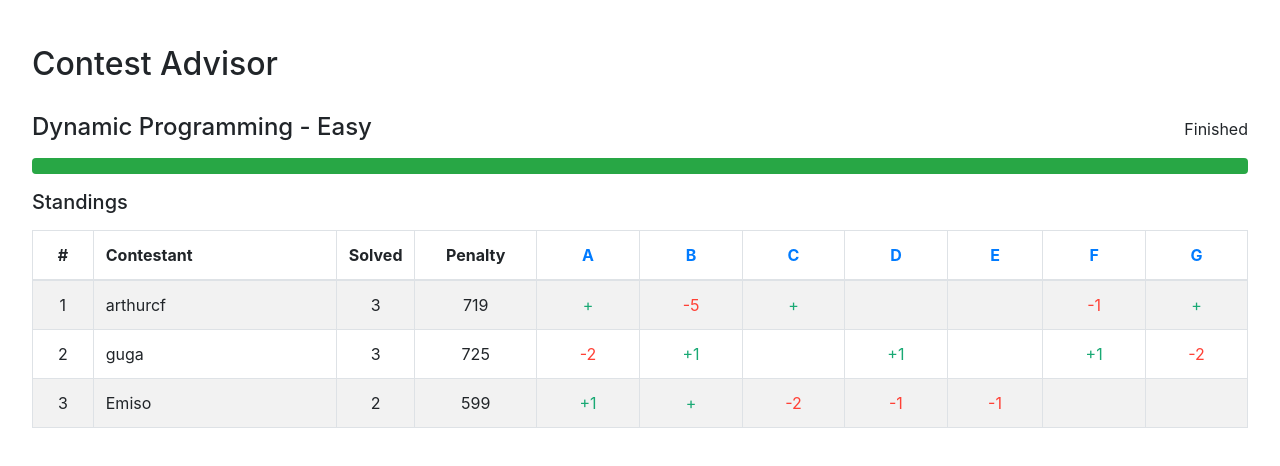
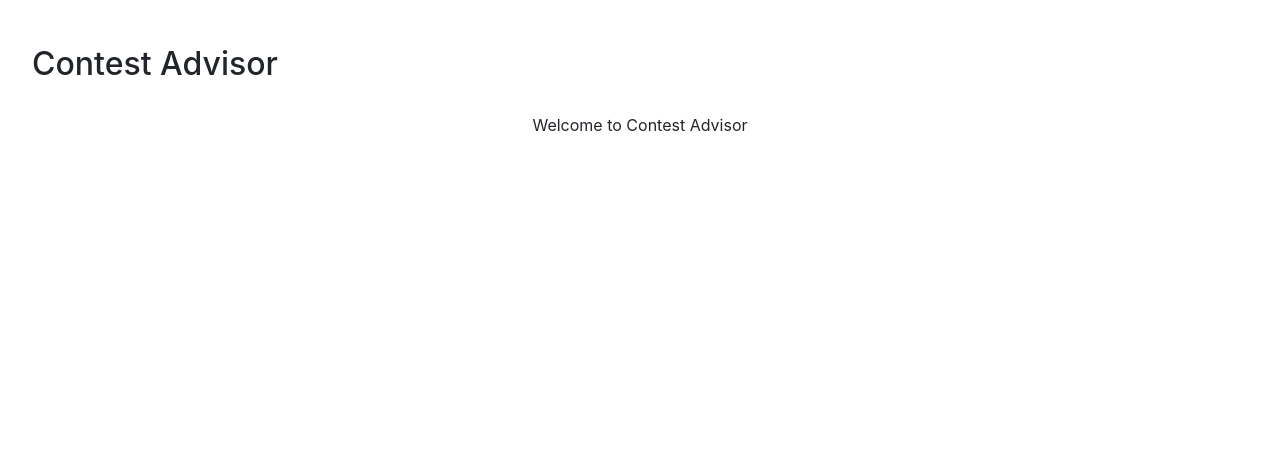
Before and after one commit to gugabribeiro/contest-advisor, a React app: page / in a window 1280 px wide. Built offline with nearby package versions, Linux system fonts and the light colour scheme.

Commit message:
Integrate with contest advisor service

```diff
--- a/package.json
+++ b/package.json
@@ -9,6 +9,7 @@
     "react": "^17.0.2",
     "react-bootstrap": "^1.5.2",
     "react-dom": "^17.0.2",
+    "react-router-dom": "^5.2.0",
     "react-scripts": "4.0.3"
   },
   "scripts": {
--- a/public/index.html
+++ b/public/index.html
@@ -2,7 +2,10 @@
 <html lang="en">
   <head>
     <meta charset="utf-8" />
-    <link rel="icon" href="%PUBLIC_URL%/favicon.ico" />
+    <link
+      rel="icon"
+      href="https://icon-library.com/images/icon-check-mark/icon-check-mark-24.jpg"
+    />
     <meta name="viewport" content="width=device-width, initial-scale=1" />
     <meta name="theme-color" content="#000000" />
     <link
--- a/src/components/App.js
+++ b/src/components/App.js
@@ -1,16 +1,22 @@
 import React from "react";
 import Navbar from "react-bootstrap/Navbar";
 
+import { BrowserRouter as Router, Route } from "react-router-dom";
+
+import Login from "./Login";
 import Contest from "./Contest";
 
 const App = () => {
   return (
-    <div className="w-100 vh-100 pa3">
-      <Navbar bg="white" sticky="top">
-        <h1>Contest Advisor</h1>
-      </Navbar>
-      <Contest />
-    </div>
+    <Router>
+      <div className="w-100 vh-100 pa3">
+        <Navbar bg="white" sticky="top">
+          <h1>Contest Advisor</h1>
+        </Navbar>
+        <Route exact path="/" component={Login} />
+        <Route exact path="/contests/:id" component={Contest} />
+      </div>
+    </Router>
   );
 };
 
--- a/src/components/Contest.js
+++ b/src/components/Contest.js
@@ -1,28 +1,61 @@
-import React from "react";
+import React, { useEffect, useState } from "react";
+import Alert from "react-bootstrap/Alert";
+import Spinner from "react-bootstrap/Spinner";
 
 import Info from "./Info";
 import Standings from "./Standings";
 
-const contest = {
-  name: "Dynamic Programming - Easy",
-  startTimeInSeconds: 1620525600,
-  durationInSeconds: 12200,
-  penalty: 50,
-  problems: ["A", "B", "C", "D", "F", "G", "H"],
-};
+const Contest = ({
+  match: {
+    params: { id },
+  },
+}) => {
+  const [error, setError] = useState();
+  const [contest, setContest] = useState();
+  const [loading, setLoading] = useState(true);
 
-const Contest = () => {
-  const started = Date.now() - new Date(contest.startTimeInSeconds * 1000) >= 0;
+  const fetchContest = async (id) => {
+    setLoading(true);
+    const response = await fetch(
+      `https://contest-advisor-service.herokuapp.com/api/contests/${id}`
+    );
+    if (response.status === 200) {
+      setContest(await response.json());
+    } else {
+      setError(await response.json());
+    }
+    setLoading(false);
+  };
+
+  useEffect(() => {
+    fetchContest(id);
+  }, [id]);
 
   return (
-    <div className="flex flex-column ph3">
-      <div className="mb3">
-        <Info started={started} contest={contest} />
-      </div>
-      {started && (
+    <div className="flex flex-column items-center ph3">
+      {loading ? (
+        <Spinner animation="border" />
+      ) : error || !contest ? (
         <div className="w-100">
-          <Standings contest={contest} />
+          <Alert variant="danger">
+            {error.message ? error.message : "An error occurred"}
+          </Alert>
         </div>
+      ) : (
+        <>
+          <div className="w-100 mb3">
+            <Info
+              contest={{
+                ...contest,
+                startTimeInSeconds: parseInt(contest.startTimeInSeconds),
+                durationInSeconds: parseInt(contest.durationInSeconds),
+              }}
+            />
+          </div>
+          <div className="w-100">
+            <Standings contest={contest} />
+          </div>
+        </>
       )}
     </div>
   );
--- a/src/components/Info.js
+++ b/src/components/Info.js
@@ -2,17 +2,18 @@ import moment from "moment";
 import React, { useState, useEffect } from "react";
 import ProgressBar from "react-bootstrap/ProgressBar";
 
-const Info = ({ started, contest }) => {
+const Info = ({ contest }) => {
   const [now, setNow] = useState(Date.now());
 
-  const start = new Date(contest.startTimeInSeconds * 1000);
+  const start = new Date(0);
+  start.setSeconds(contest.startTimeInSeconds);
 
-  const end = new Date(
-    (contest.startTimeInSeconds + contest.durationInSeconds) * 1000
-  );
+  const end = new Date(0);
+  end.setSeconds(contest.startTimeInSeconds + contest.durationInSeconds);
 
   const total = end - start;
   const current = now - start;
+  const started = current >= 0;
   const remaining = moment.duration(Math.max(0, end - now));
 
   const finished = remaining.asMilliseconds() === 0;
--- /dev/null
+++ b/src/components/Login.js
@@ -0,0 +1,11 @@
+import React from "react";
+
+const Login = () => {
+  return (
+    <div className="w-100 flex items-center justify-center">
+      Welcome to Contest Advisor
+    </div>
+  );
+};
+
+export default Login;
--- a/src/components/Standings.js
+++ b/src/components/Standings.js
@@ -1,119 +1,8 @@
-import React from "react";
+import React, { useEffect, useState } from "react";
+import Alert from "react-bootstrap/Alert";
+import Button from "react-bootstrap/Button";
+import Spinner from "react-bootstrap/Spinner";
 import Table from "react-bootstrap/Table";
-
-const status = {
-  guga: {
-    A: {
-      tries: 2,
-      solved: false,
-      solvedTimeInSeconds: 0,
-    },
-    B: {
-      tries: 2,
-      solved: true,
-      solvedTimeInSeconds: 1620533108,
-    },
-    C: {
-      tries: 0,
-      solved: false,
-      solvedTimeInSeconds: 0,
-    },
-    D: {
-      tries: 2,
-      solved: true,
-      solvedTimeInSeconds: 1620533108,
-    },
-    E: {
-      tries: 0,
-      solved: false,
-      solvedTimeInSeconds: 0,
-    },
-    F: {
-      tries: 2,
-      solved: true,
-      solvedTimeInSeconds: 1620533108,
-    },
-    G: {
-      tries: 2,
-      solved: false,
-      solvedTimeInSeconds: 0,
-    },
-  },
-  Emiso: {
-    A: {
-      tries: 2,
-      solved: true,
-      solvedTimeInSeconds: 1620533167,
-    },
-    B: {
-      tries: 1,
-      solved: true,
-      solvedTimeInSeconds: 1620533008,
-    },
-    C: {
-      tries: 2,
-      solved: false,
-      solvedTimeInSeconds: 0,
-    },
-    D: {
-      tries: 1,
-      solved: false,
-      solvedTimeInSeconds: 0,
-    },
-    E: {
-      tries: 1,
-      solved: false,
-      solvedTimeInSeconds: 0,
-    },
-    F: {
-      tries: 0,
-      solved: false,
-      solvedTimeInSeconds: 0,
-    },
-    G: {
-      tries: 0,
-      solved: false,
-      solvedTimeInSeconds: 0,
-    },
-  },
-  arthurcf: {
-    A: {
-      tries: 1,
-      solved: true,
-      solvedTimeInSeconds: 1620533005,
-    },
-    B: {
-      tries: 5,
-      solved: false,
-      solvedTimeInSeconds: 0,
-    },
-    C: {
-      tries: 1,
-      solved: true,
-      solvedTimeInSeconds: 1620533003,
-    },
-    D: {
-      tries: 0,
-      solved: false,
-      solvedTimeInSeconds: 0,
-    },
-    E: {
-      tries: 0,
-      solved: false,
-      solvedTimeInSeconds: 0,
-    },
-    F: {
-      tries: 1,
-      solved: false,
-      solvedTimeInSeconds: 0,
-    },
-    G: {
-      tries: 1,
-      solved: true,
-      solvedTimeInSeconds: 1620533003,
-    },
-  },
-};
 
 const sortStandings = (left, right) => {
   if (left.totalSolved === right.totalSolved) {
@@ -123,8 +12,12 @@ const sortStandings = (left, right) => {
 };
 
 const Standings = ({ contest }) => {
-  const standings = Object.keys(status)
-    .map((contestant) => {
+  const [error, setError] = useState();
+  const [status, setStatus] = useState();
+  const [loading, setLoading] = useState(true);
+
+  const standings = (status
+    ? Object.keys(status).map((contestant) => {
         let totalPenalty = 0;
         let totalSolved = 0;
         const problems = Object.keys(status[contestant]).map((problem) => {
@@ -152,12 +45,56 @@ const Standings = ({ contest }) => {
           problems,
         };
       })
-    .sort(sortStandings);
+    : []
+  ).sort(sortStandings);
+
+  const fetchStatus = async (contest) => {
+    setLoading(true);
+    const response = await fetch(
+      `https://contest-advisor-service.herokuapp.com/api/contests/${contest.id}/status`
+    );
+    if (response.status === 200) {
+      setStatus(await response.json());
+    } else {
+      setError(await response.json());
+    }
+    setLoading(false);
+  };
+
+  useEffect(() => {
+    fetchStatus(contest);
+  }, [contest]);
+
+  const getRedirectUrl = (contest, id) => {
+    // eslint-disable-next-line no-unused-vars
+    const [_, contestAndProblemId] = id.split("_");
+    const [contestId, problemIndex] = contestAndProblemId.split("-");
+    return contest.redirectUrl
+      .replace("{contestId}", contestId)
+      .replace("{problemIndex}", problemIndex);
+  };
 
   return (
     <div className="w-100">
-      <div className="mb3">
+      {loading ? (
+        <div className="w-100 flex items-center justify-center mt3">
+          <Spinner animation="border" />
+        </div>
+      ) : error || !status ? (
+        <div className="w-100">
+          <Alert variant="danger">
+            {error.message ? error.message : "An error occurred"}
+          </Alert>
+        </div>
+      ) : (
+        <>
+          <div className="w-100 mb3">
+            <div className="flex flex-row items-center justify-between">
               <h5>Standings</h5>
+              <div>
+                <Button onClick={() => fetchStatus(contest)}>Refresh</Button>
+              </div>
+            </div>
           </div>
           <Table striped bordered responsive>
             <thead>
@@ -175,7 +112,11 @@ const Standings = ({ contest }) => {
                 {contest.problems.map((id, index) => (
                   <th key={`header_${id}`}>
                     <div className="w-100 flex justify-center">
-                  <a href="/">
+                      <a
+                        target="_blank"
+                        rel="noreferrer"
+                        href={getRedirectUrl(contest, id)}
+                      >
                         {String.fromCharCode("A".charCodeAt(0) + index)}
                       </a>
                     </div>
@@ -188,7 +129,16 @@ const Standings = ({ contest }) => {
                 return (
                   <tr key={standing.contestant}>
                     <td>
-                  <div className="w-100 flex justify-center">{index + 1}</div>
+                      <div className="w-100 flex justify-center">
+                        {index === 0
+                          ? 1
+                          : standings[index - 1].totalSolved ===
+                              standings[index].totalSolved &&
+                            standings[index - 1].totalPenalty ===
+                              standings[index].totalPenalty
+                          ? ""
+                          : index + 1}
+                      </div>
                     </td>
                     <td>{standing.contestant}</td>
                     <td>
@@ -228,6 +178,8 @@ const Standings = ({ contest }) => {
               })}
             </tbody>
           </Table>
+        </>
+      )}
     </div>
   );
 };
```
Also changed, not shown: 1 other file. Lines whose indentation alone changed are shown as unchanged.
